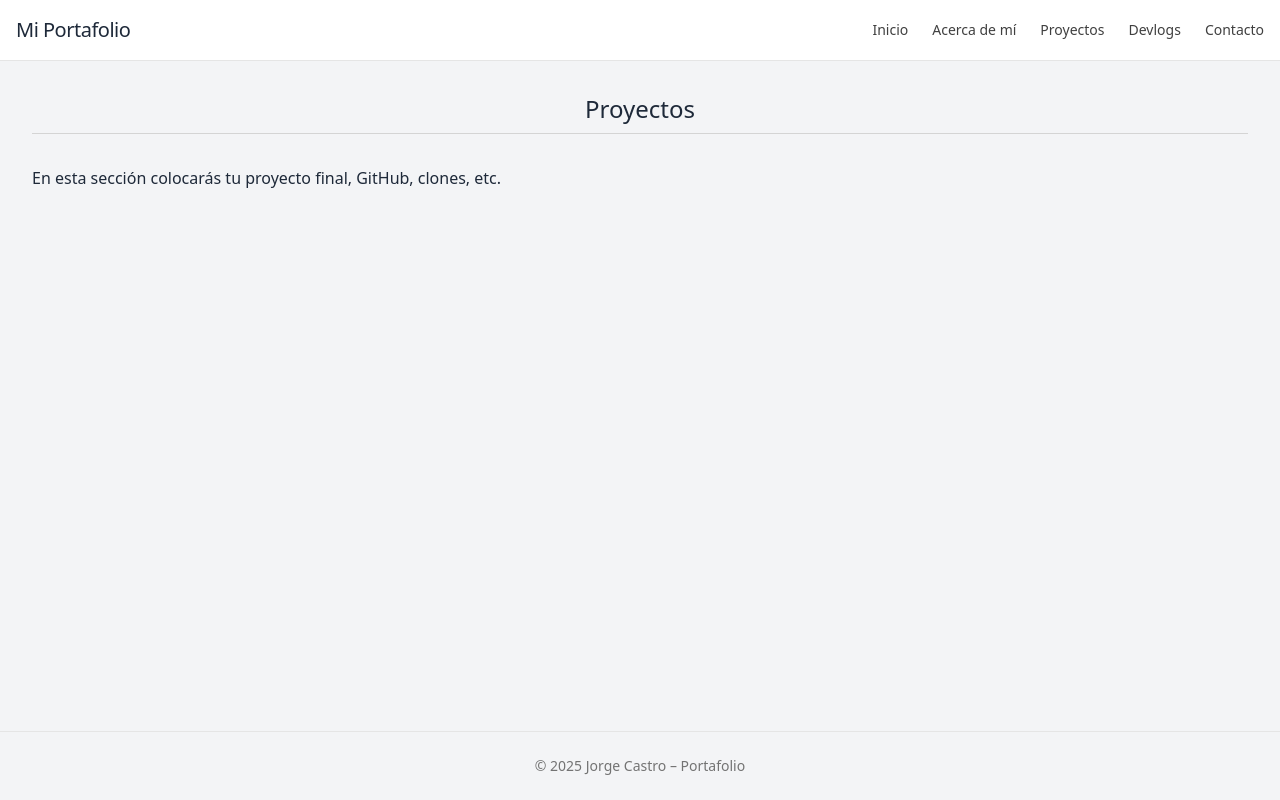
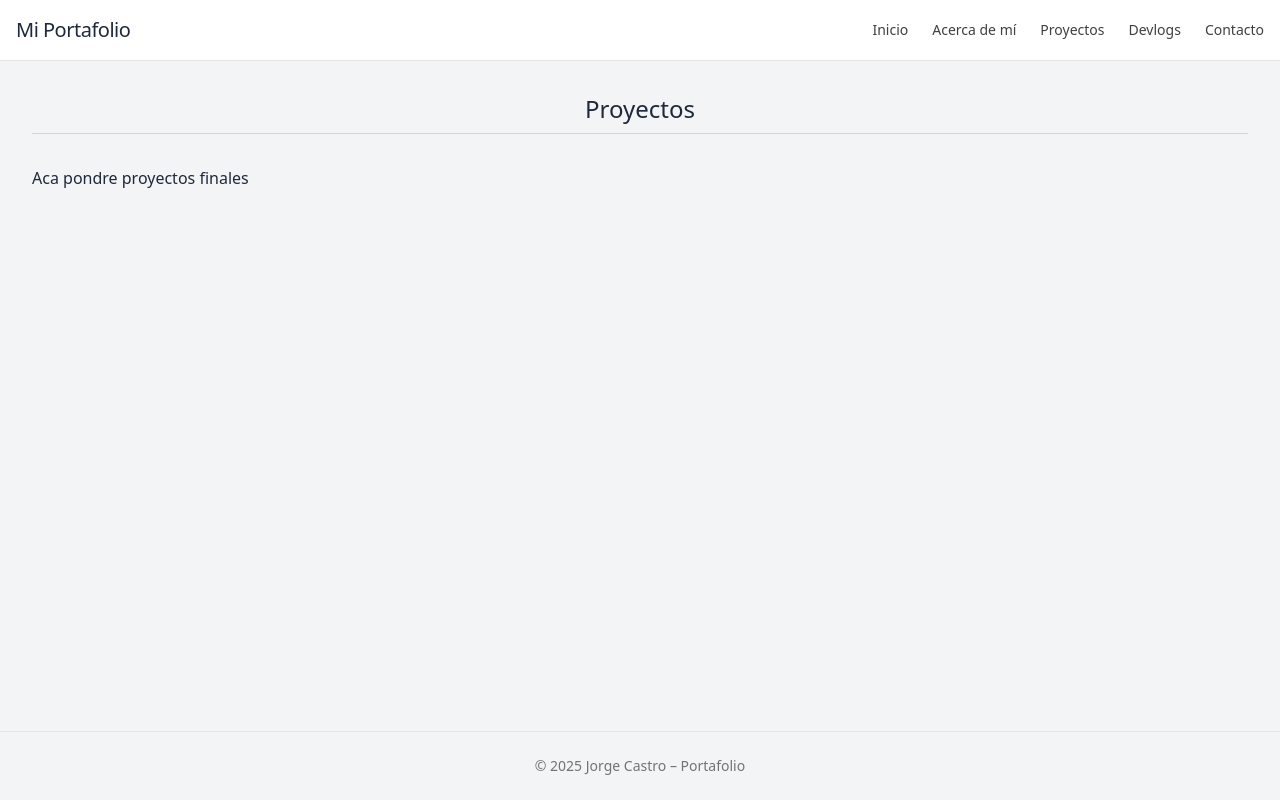
Before and after one commit to Jxrgx/PORTAFOLIOCV, a React (Vite) app: page /proyectos in a window 1280 px wide. Built offline with nearby package versions, Linux system fonts and the light colour scheme.

Commit message:
Segundo Commit

```diff
--- a/src/pages/Contacto.jsx
+++ b/src/pages/Contacto.jsx
@@ -4,7 +4,7 @@ export default function Contacto() {
   return (
     <section className="p-8">
       <SectionTitle>Contacto</SectionTitle>
-      <p>Redes sociales, GitHub, objetivo profesional.</p>
+      <p>Aqui pondre:Redes sociales, GitHub, objetivo profesional.</p>
     </section>
   );
 }
--- a/src/pages/Devlogs.jsx
+++ b/src/pages/Devlogs.jsx
@@ -4,7 +4,7 @@ export default function Devlogs() {
   return (
     <section className="p-8">
       <SectionTitle>Devlogs</SectionTitle>
-      <p>Bitácora o reflexiones sobre el proceso de desarrollo.</p>
+      <p>Aqui pondre reflexiones sobre el proceso de desarrollo.</p>
     </section>
   );
 }
--- a/src/pages/Proyectos.jsx
+++ b/src/pages/Proyectos.jsx
@@ -4,7 +4,7 @@ export default function Proyectos() {
   return (
     <section className="p-8">
       <SectionTitle>Proyectos</SectionTitle>
-      <p>En esta sección colocarás tu proyecto final, GitHub, clones, etc.</p>
+      <p>Aca pondre proyectos finales</p>
     </section>
   );
 }
```
